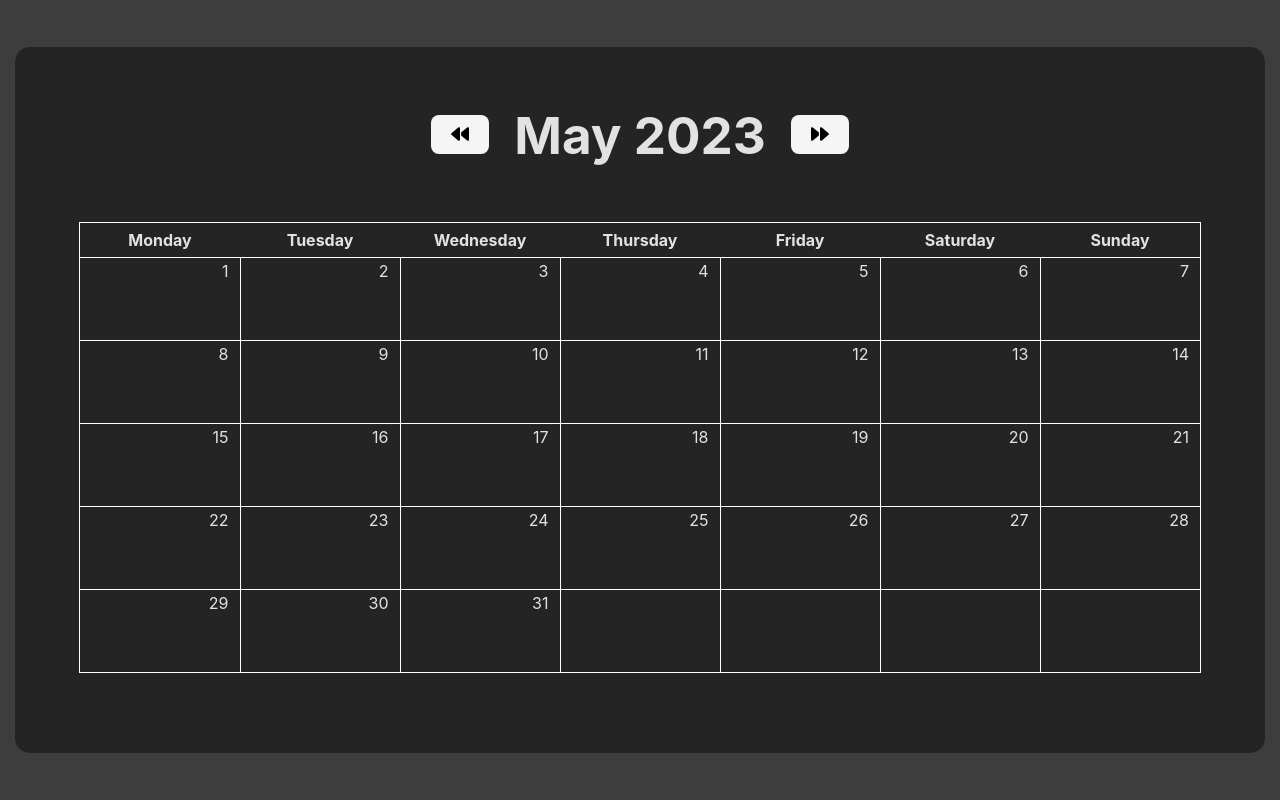
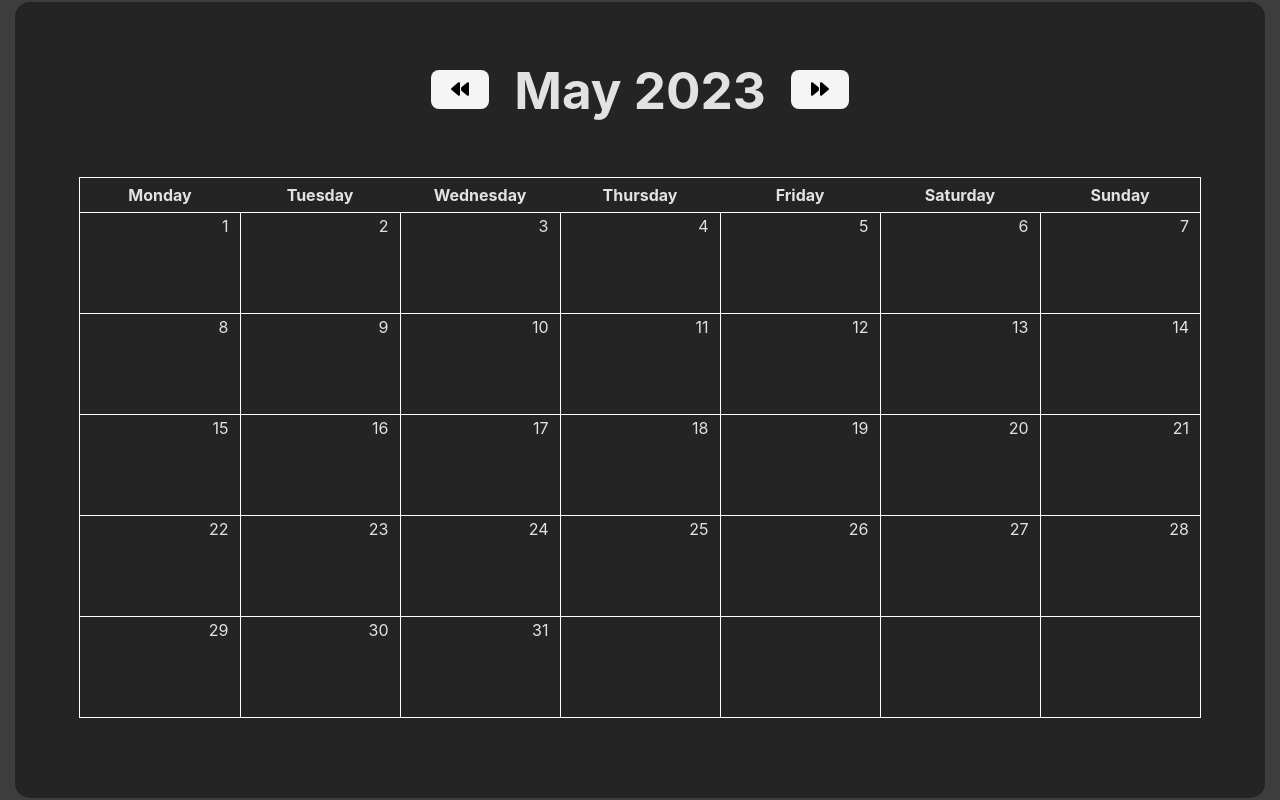
Before and after one commit to Ehabel/events-calendar-ui, a React (Vite) app: page / in a window 1280 px wide. Built offline with nearby package versions, Linux system fonts and the light colour scheme.

Commit message:
Added some styling

```diff
--- a/src/components/Day/Day.module.scss
+++ b/src/components/Day/Day.module.scss
@@ -1,5 +1,5 @@
 .card {
-    padding: 0 10px 30px 15px;
+    padding: 0 10px 6vh 15px;
     min-height: 50px;
     display: flex;
     justify-content: right;
--- a/src/containers/Month/Month.module.scss
+++ b/src/containers/Month/Month.module.scss
@@ -17,13 +17,14 @@
 .table {
     border: 1px solid white;
     border-collapse: collapse;
+    width: 80vw;
+    height: 60vh;
     &__header {
         padding: 5px;
         margin: 15px;
         min-width: 150px;
     }
-    // &__row {
-    // }
+
     &__data {
         border: 1px solid white;
     }
```
